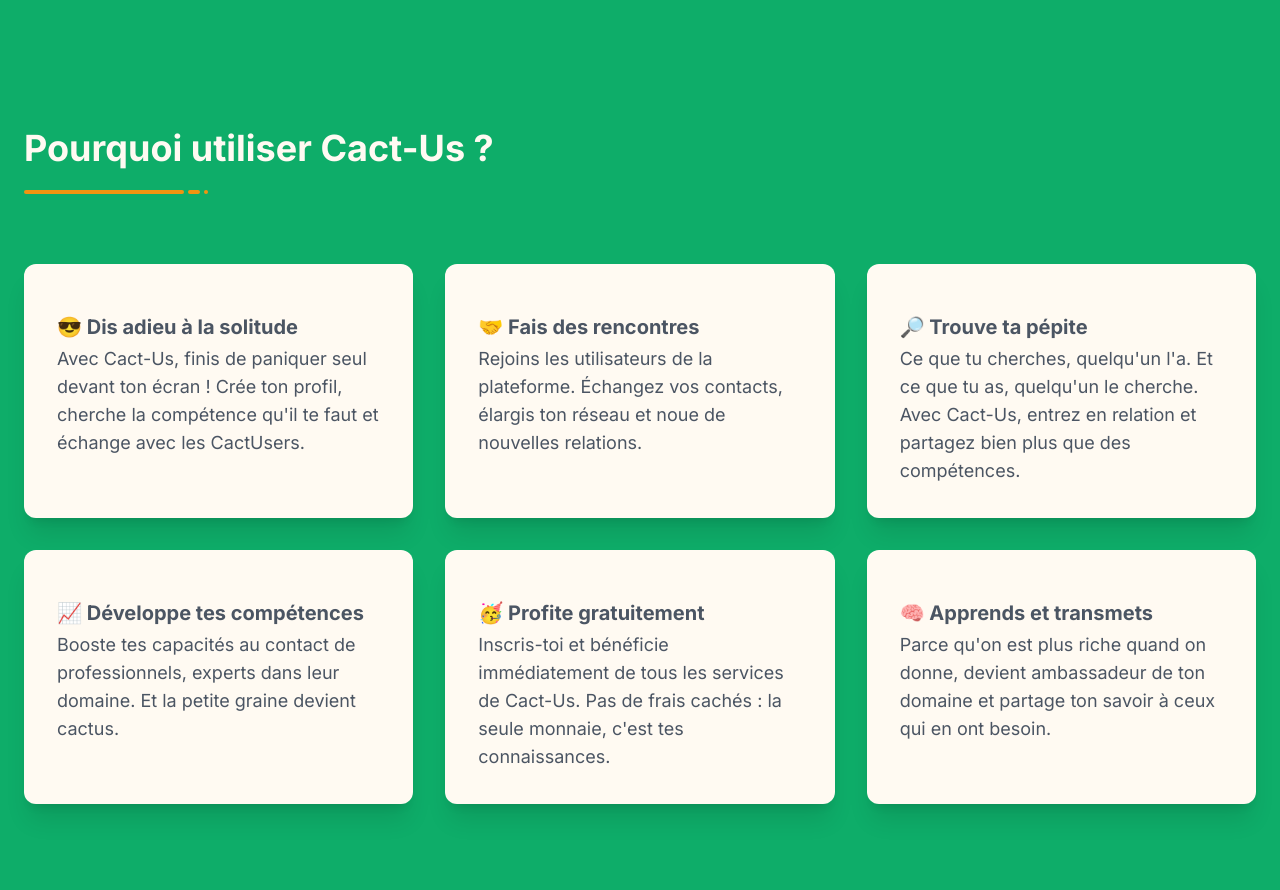
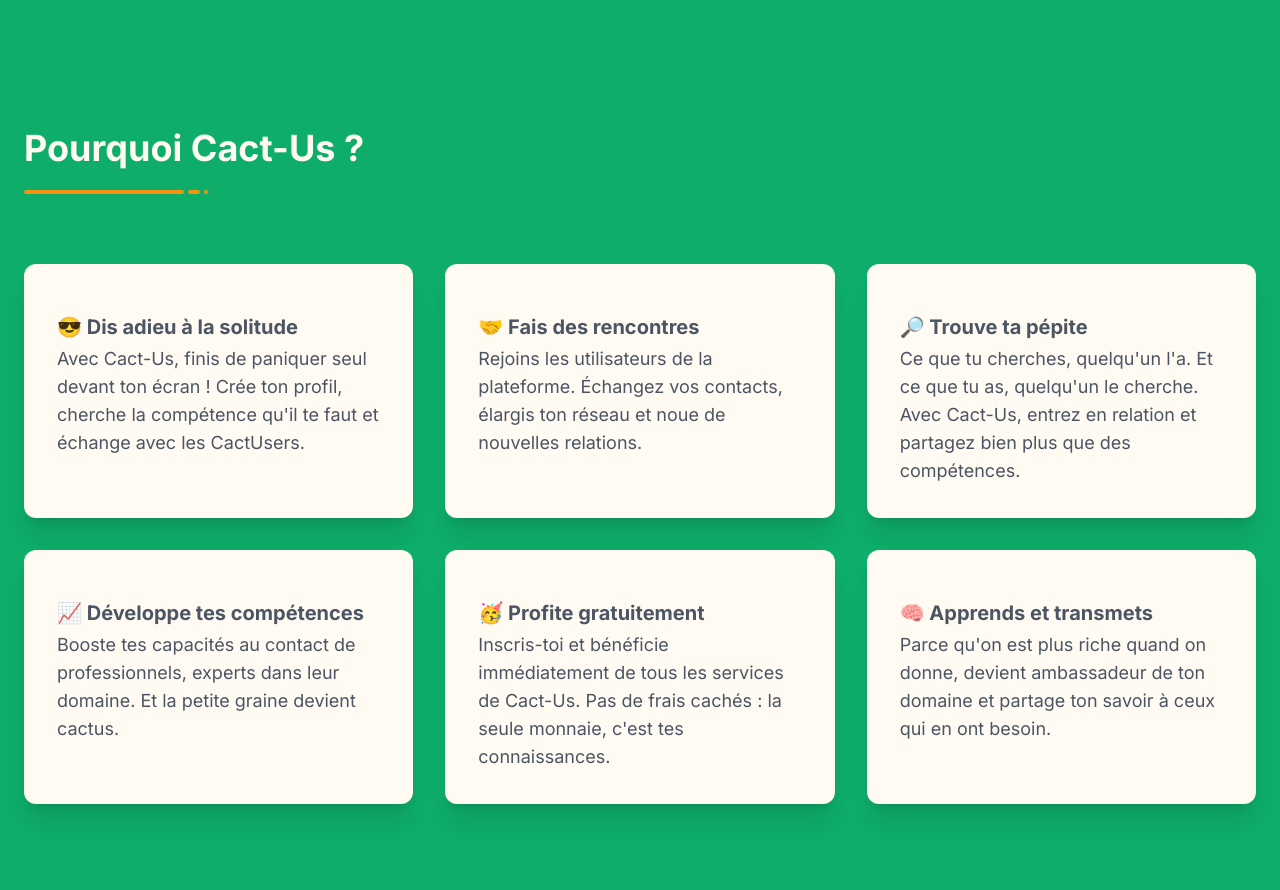
Before and after one commit to AlexandrePDA/cactus, a Next.js app: page / in a window 1280 px wide. Shown: the part 1860-2750 px from the top of the page. Built offline with nearby package versions, Linux system fonts and the light colour scheme.

Commit message:
ultime change before lunch

```diff
--- a/src/Components/Home/Whatis.tsx
+++ b/src/Components/Home/Whatis.tsx
@@ -98,7 +98,7 @@
         {/* benefits */}
         <div className="container mt-12 px-6 py-10 mx-auto">
           <h2 className="text-3xl font-bold sm:text-4xl">
-            Pourquoi utiliser Cact-Us ?
+            Pourquoi Cact-Us ?
           </h2>
           <div className="mt-2 mb-12">
             <span className="inline-block w-40 h-1 bg-desertred rounded-full"></span>
```
